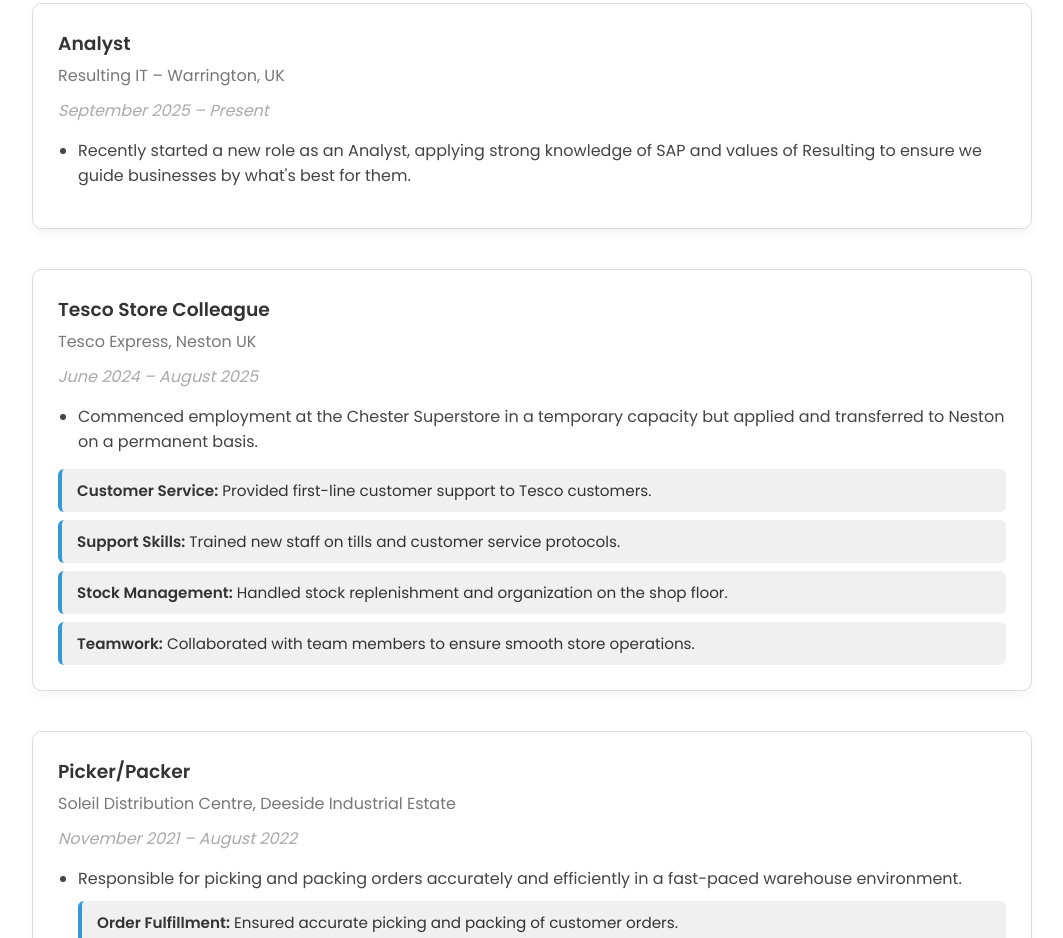
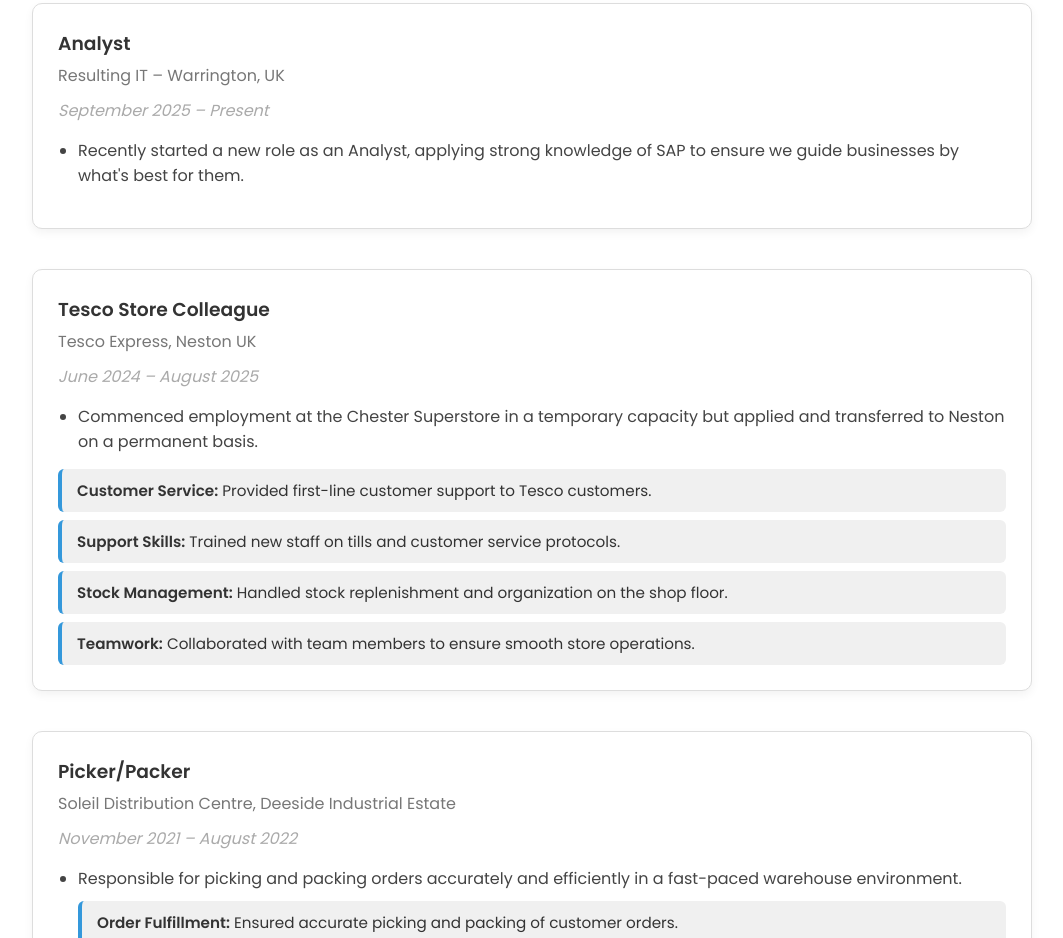
Before and after one commit to scotthorabin/Portfolio, a plain HTML site: page index.html in a window 1280 px wide. Shown: the part 1667-2605 px from the top of the page, without its empty margins (108-1171 px from the left). Drawn offline with Linux system fonts and the light colour scheme.

Commit message:
updated (06/09/2025)

```diff
--- a/index.html
+++ b/index.html
@@ -164,7 +164,7 @@
         <h4>Resulting IT – Warrington, UK</h4>
         <span class="duration">September 2025 – Present</span>
         <ul>
-          <li>Recently started a new role as an Analyst, applying strong knowledge of SAP and values of Resulting to ensure we guide businesses by what's best for them.</li>
+          <li>Recently started a new role as an Analyst, applying strong knowledge of SAP to ensure we guide businesses by what's best for them.</li>
       </div>
     </div>
 
```
